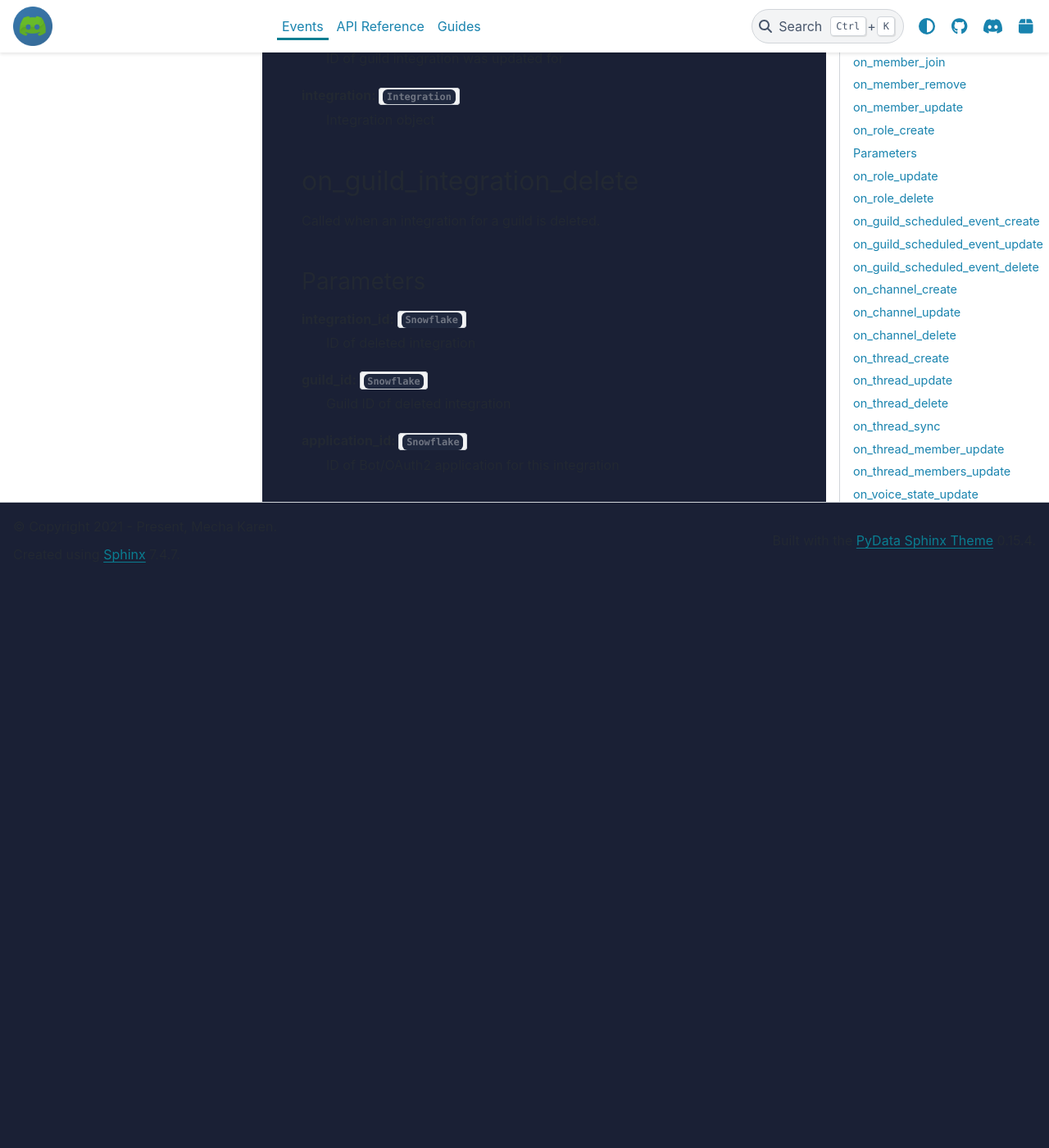
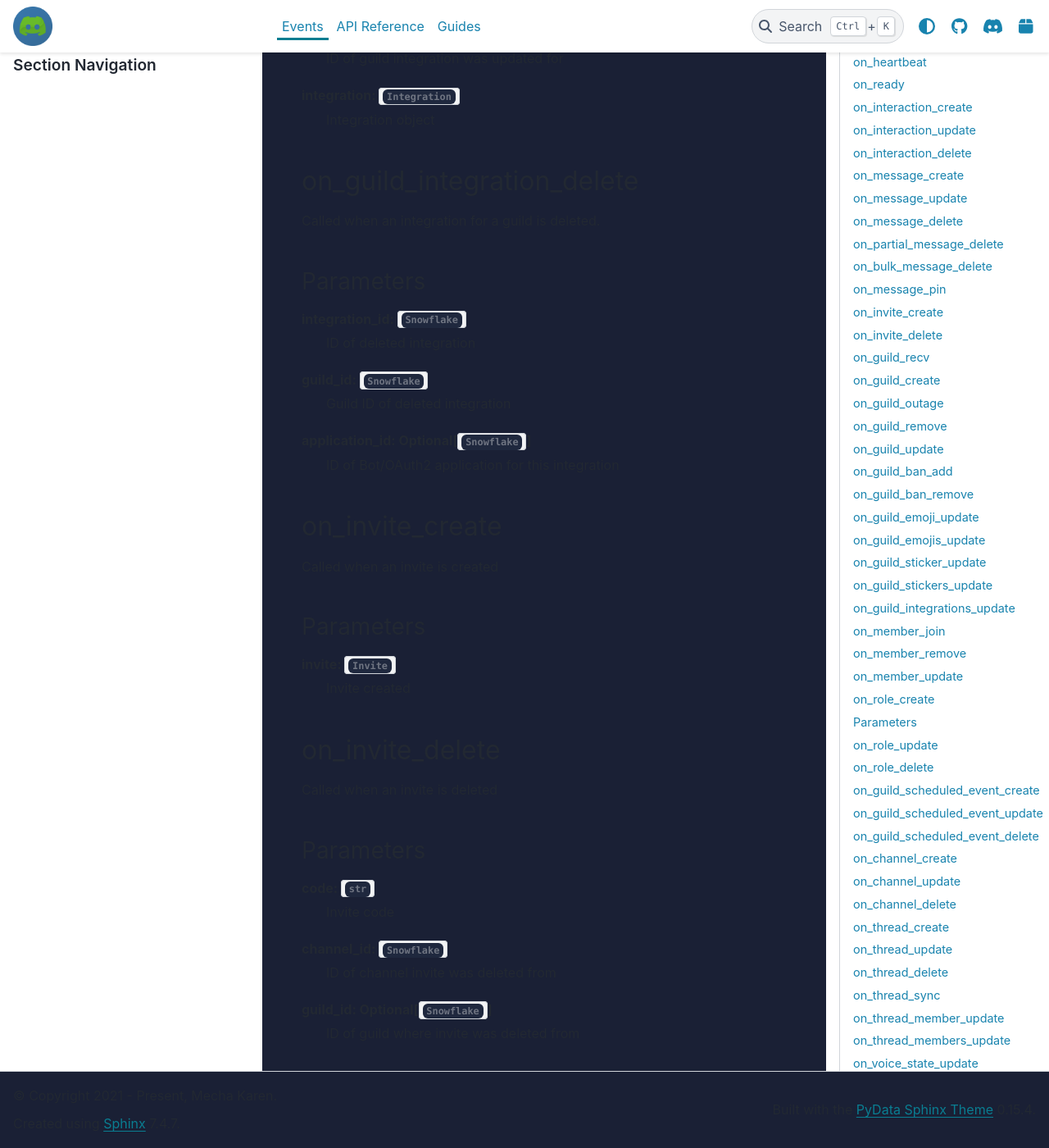
Before and after one commit to Mecha-Karen/acord, a Sphinx documentation site: the page built from docs/source/events.rst, in a window 1280 px wide and 1400 px high, scrolled down 15189 px. Shown: the whole window at 82% size. Built offline with Sphinx 7.4.7 and the PyData theme 0.15.4, drawn with Linux system fonts in a browser that asks for light colours; before the commit the page ends 15895 px from its top, so only the background shows below that.

Commit message:
Add invite events

```diff
--- a/docs/source/events.rst
+++ b/docs/source/events.rst
@@ -514,5 +514,27 @@
     ID of deleted integration
 guild_id: :class:`Snowflake`
     Guild ID of deleted integration
-application_id: :class:`Snowflake`
+application_id: Optional[:class:`Snowflake`]
     ID of Bot/OAuth2 application for this integration
+
+on_invite_create
+~~~~~~~~~~~~~~~~
+Called when an invite is created
+
+Parameters
+^^^^^^^^^^
+invite: :class:`Invite`
+    Invite created
+
+on_invite_delete
+~~~~~~~~~~~~~~~~
+Called when an invite is deleted
+
+Parameters
+^^^^^^^^^^
+code: :class:`str`
+    Invite code
+channel_id: :class:`Snowflake`
+    ID of channel invite was deleted from
+guild_id: Optional[:class:`Snowflake`]
+    ID of guild where invite was deleted from
```
